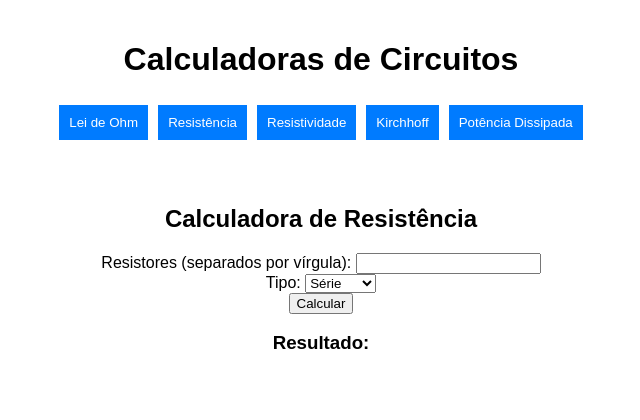
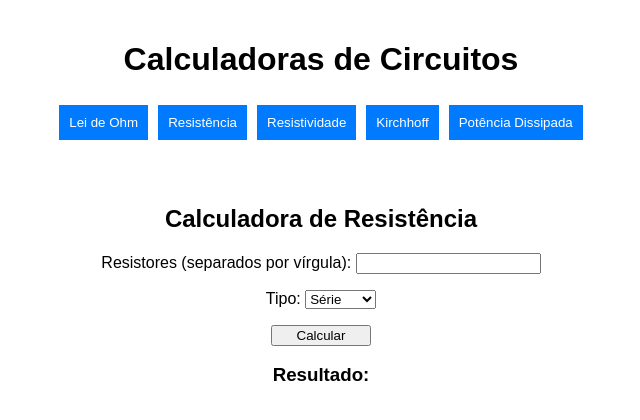
Before and after one commit to DeviAlison/physics, a React (Create React App) app: page / in a window 1280 px wide. Both pictures are taken after a click on the button "Resistência". Shown: the top 420 px of the page, without its empty margins (319-959 px from the left). Built offline with nearby package versions, Linux system fonts and the light colour scheme.

Commit message:
refact: added padding and pointer cursor to all forms - main

```diff
--- a/src/components/KirchhoffCalculator.js
+++ b/src/components/KirchhoffCalculator.js
@@ -18,6 +18,14 @@ function KirchhoffCalculator() {
   return (
     <div>
       <h2>Calculadora de Kirchhoff</h2>
+      <div style={{
+        display: 'flex',
+        flexDirection: 'column',
+        gap: '1rem',
+        marginBottom: '1rem',
+        alignItems: 'center',
+        justifyContent: 'center',
+      }}>
         <div>
           <label>Tensões (separadas por vírgula): </label>
           <input
@@ -34,7 +42,13 @@ function KirchhoffCalculator() {
             onChange={(e) => setCurrents(e.target.value)}
           />
         </div>
-      <button onClick={calculateKirchhoff}>Calcular</button>
+        <button
+        style={{
+          cursor: 'pointer',
+          width: '100px',
+        }}
+        onClick={calculateKirchhoff}>Calcular</button>
+      </div>
       <div>
         <h3>Resultado:</h3>
         <p>{result}</p>
--- a/src/components/PowerDissipationCalculator.js
+++ b/src/components/PowerDissipationCalculator.js
@@ -38,6 +38,16 @@ function PowerDissipationCalculator() {
 
   return (
     <div>
+      <div
+        style={{
+          display: 'flex',
+          flexDirection: 'column',
+          gap: '1rem',
+          marginBottom: '1rem',
+          alignItems: 'center',
+          justifyContent: 'center',
+        }}
+      >
         <h2>Calculadora de Potência Dissipada</h2>
         <div>
           <label>Tensão (V): </label>
@@ -81,8 +91,24 @@ function PowerDissipationCalculator() {
             disabled={voltage && current && !calculationDone}
           />
         </div>
-      <button onClick={calculatePower}>Calcular</button>
-      <button onClick={clearAll}>Limpar</button>
+        <div style={{
+          display: 'flex',
+          gap: '10px',
+          width: '100px',
+          justifyContent: 'space-between',
+        }}>
+          <button
+          style={{
+            cursor: 'pointer',
+          }}
+          onClick={calculatePower}>Calcular</button>
+          <button
+          style={{
+            cursor: 'pointer',
+          }}
+          onClick={clearAll}>Limpar</button>
+        </div>
+      </div>
       <div>
         <h3>Resultado:</h3>
         <p>{result}</p>
--- a/src/components/ResistanceCalculator.js
+++ b/src/components/ResistanceCalculator.js
@@ -22,6 +22,16 @@ function ResistanceCalculator() {
   return (
     <div>
       <h2>Calculadora de Resistência</h2>
+      <div
+        style={{
+          display: 'flex',
+          flexDirection: 'column',
+          gap: '1rem',
+          marginBottom: '1rem',
+          alignItems: 'center',
+          justifyContent: 'center',
+        }}
+      >
         <div>
           <label>Resistores (separados por vírgula): </label>
           <input
@@ -37,7 +47,13 @@ function ResistanceCalculator() {
             <option value="paralelo">Paralelo</option>
           </select>
         </div>
-      <button onClick={calculateResistance}>Calcular</button>
+        <button
+          style={{
+            cursor: 'pointer',
+            width: '100px',
+          }}
+        onClick={calculateResistance}>Calcular</button>
+      </div>
       <div>
         <h3>Resultado:</h3>
         <p>{result}</p>
```
Lines whose indentation alone changed are shown as unchanged.
